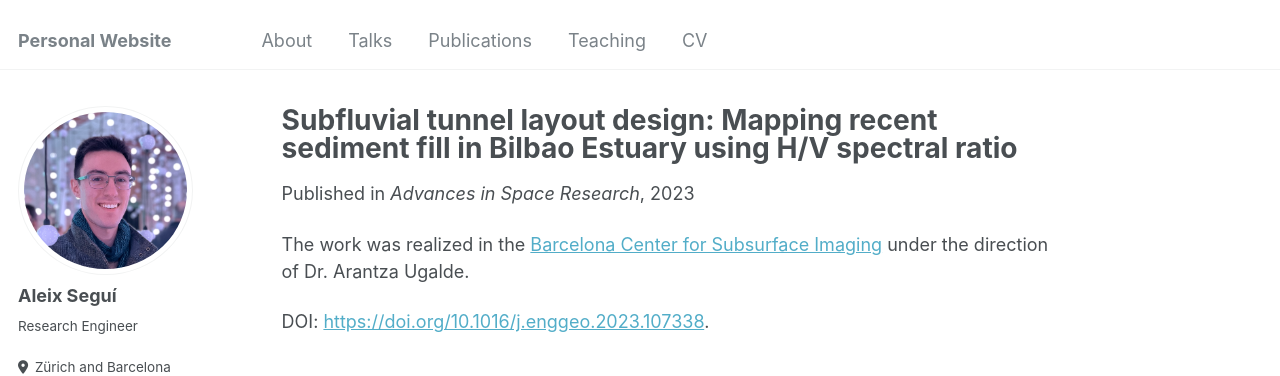
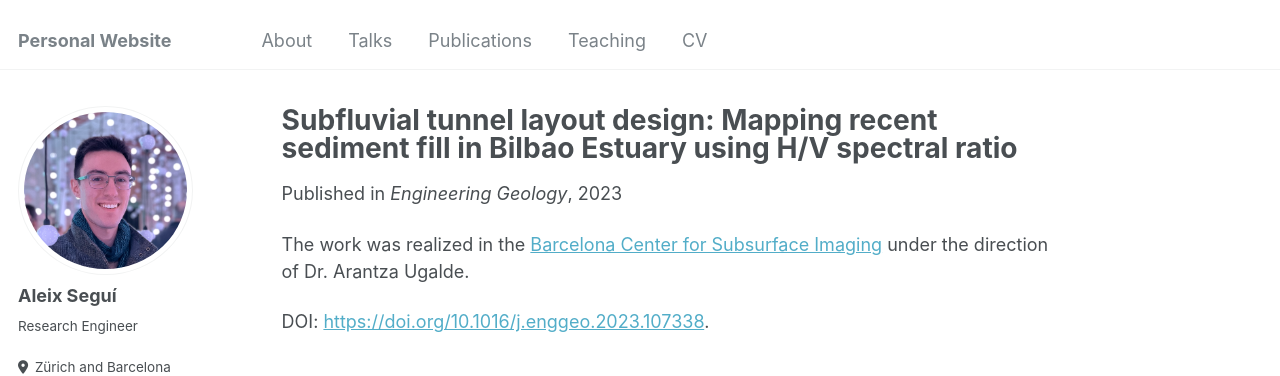
Before and after one commit to asleix/asleix.github.io, a Jekyll site: the page built from _publications/2023-hvarma.md, in a window 1280 px wide and 1040 px high. Shown: the top 376 px of the window. Built offline with Jekyll 4.4.1, drawn with Linux system fonts in a browser that asks for light colours; some web fonts are replaced.

Commit message:
update paper venue

```diff
--- a/_publications/2023-hvarma.md
+++ b/_publications/2023-hvarma.md
@@ -4,7 +4,7 @@ collection: publications
 permalink: /publication/2023-hvarma
 excerpt: 'Using the horizontal-to-vertical spectral ratio method for mapping sediments.'
 date: 2023-12-20
-venue: 'Advances in Space Research'
+venue: 'Engineering Geology'
 # slidesurl: 'http://academicpages.github.io/files/slides3.pdf'
 paperurl: 'https://doi.org/10.1016/j.enggeo.2023.107338'
 #citation: 'Your Name, You. (2015). &quot;Paper Title Number 3.&quot; <i>Journal 1</i>. 1(3).'
```
